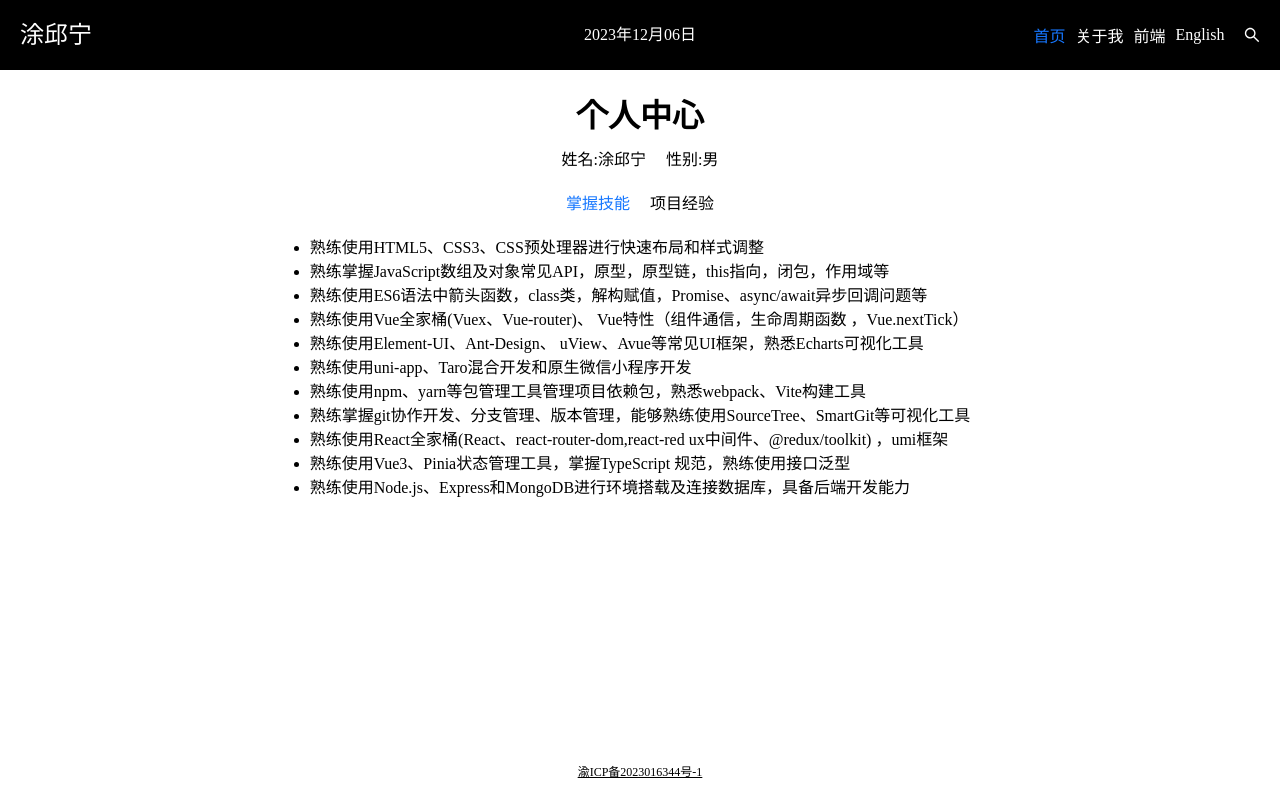
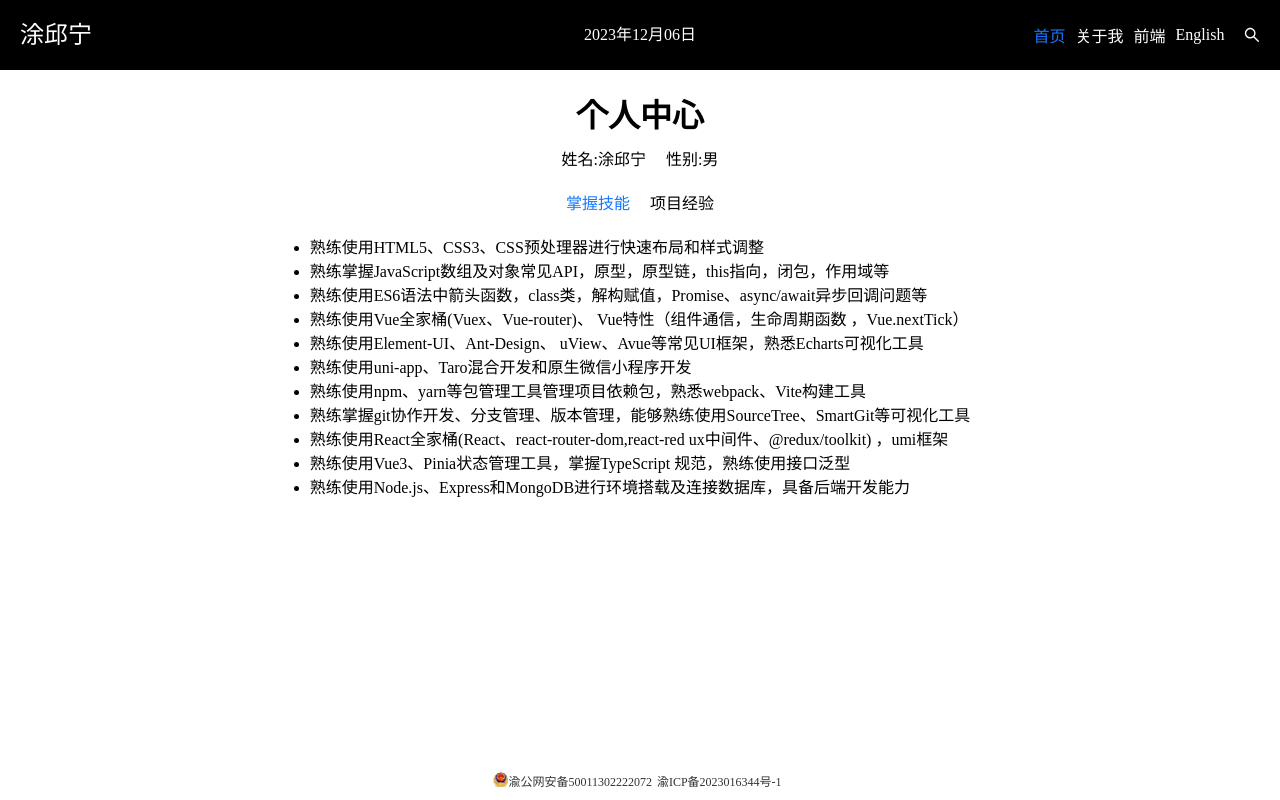
Before and after one commit to tuqiuning/tqn_blog, a React (Vite) app: page /#/home in a window 1280 px wide. Built offline with nearby package versions, Linux system fonts and the light colour scheme.

Commit message:
feat：首页底部添加公网安备号；导航栏hover效果优化

```diff
--- a/src/pages/About/components/index.jsx
+++ b/src/pages/About/components/index.jsx
@@ -1,40 +1,40 @@
-import React, { memo,useState,useRef, useEffect } from 'react';
-import {  Modal,Button,message,Image } from 'antd';
+import React, { memo, useState, useRef, useEffect } from 'react';
+import { Modal, Button, message, Image } from 'antd';
 import { useSelector } from 'react-redux';
 import languageCode from '@/utils/language';
 import qrcode from '@/assets/img/wechat_qrcode.png';
 import { ScaleWrapper } from './style';
 
-export default memo(({type}) => {
-  useEffect(()=>{
+export default memo(({ type }) => {
+  useEffect(() => {
     setModalContent(info.current[type])
-  },[])
+  }, [])
   const [messageApi, contextHolder] = message.useMessage();
-  const [modalContent,setModalContent] = useState('');
+  const [modalContent, setModalContent] = useState('');
   const info = useRef({
-    PHONE:'13101085395',
-    WECHAT:'tu_qiu_ning',
-    EMAIL:'tuqiuning@gmail.com',
-    GITHUB:'https://github.com/tuqiuning'
+    PHONE: '13101085395',
+    WECHAT: 'tu_qiu_ning',
+    EMAIL: 'tuqiuning@gmail.com',
+    GITHUB: 'https://github.com/tuqiuning'
   })
-  const {language} = useSelector((state)=>{
+  const { language } = useSelector((state) => {
     return state.counter
   })
-  const handle = () =>{
-    if(type === 'GITHUB'){
+  const handle = () => {
+    if (type === 'GITHUB') {
       window.open(modalContent)
-    }else if(type === 'WECHAT') {
+    } else if (type === 'WECHAT') {
       const link = document.createElement('a')
       link.href = qrcode;
       link.download = 'qrcode'
       link.click()
       link.remove()
-    }else if(type === 'PHONE'){
+    } else if (type === 'PHONE') {
       const link = document.createElement('a')
       link.href = 'tel:13101085395';
       link.click()
       link.remove()
-    }else {
+    } else {
       const recipient = 'tuqiuning@gmail.com';
       const subject = '关于你的博客的建议';
       const body = '我认为可以改进的地方有：';
@@ -52,6 +52,15 @@ export default memo(({type}) => {
   }
   // 复制文本
   const copyText = () => {
+    // 如何是微信，则是保存二维码
+    if (type === 'WECHAT') {
+      const link = document.createElement('a')
+      link.href = qrcode;
+      link.download = 'qrcode';
+      link.click();
+      link.remove();
+      return;
+    }
     let copyInput = document.createElement('input');//创建input元素
     document.body.appendChild(copyInput);//向页面底部追加输入框
     copyInput.setAttribute('value', modalContent);//添加属性，将url赋值给input元素的value属性
@@ -73,21 +82,21 @@ export default memo(({type}) => {
         </div>
         {
           type === 'WECHAT' ? <Image
-          style={{marginBottom:'20px'}}
+            style={{ marginBottom: '20px' }}
             width={160}
             height={160}
             src={qrcode}
             preview={false}
           /> :
-          <div><span className='content' onClick={()=>{copyText()}}>{modalContent}</span></div>
+            <div><span className='content' onClick={() => { handle() }}>{modalContent}</span></div>
 
         }
       </div>
 
-        <div className='copyBtn' style={{width:'100%',display:'flex',justifyContent:'flex-end',gap:'20px',marginTop:'10px'}}>
+      <div className='copyBtn' style={{ width: '100%', display: 'flex', justifyContent: 'flex-end', gap: '20px', marginTop: '10px' }}>
         {
-              <Button type="primary" onClick={()=>handle()}>
-              { languageCode[`${type === 'GITHUB' ? 'OPENLINK':type === 'PHONE'?'CALL':type === 'EMAIL'?'SENDEMAIL':'SAVE'}`][language] }
+          <Button type="primary" onClick={() => copyText()}>
+            {languageCode[`${type === 'WECHAT' ? 'SAVE' : 'COPY'}`][language]}
           </Button>
         }
       </div>
--- a/src/pages/Home/index.jsx
+++ b/src/pages/Home/index.jsx
@@ -3,7 +3,8 @@ import { useSelector } from 'react-redux';
 import classNames from 'classnames';
 import languageCode from '@/utils/language';
 import Skill from './components/Skill';
-import Project from './components/Project'
+import Project from './components/Project';
+import icon from '@/assets/icon/备案图标.png';
 
 import {HomeContainer} from './style'
 
@@ -41,6 +42,8 @@ export default memo(() => {
         }
       </div>
       <div className='footer'>
+        <img src={icon} alt="" width={15} height={15}/>
+      <a href="https://beian.mps.gov.cn/#/query/webSearch?code=50011302222072\" rel="noreferrer" target="_blank">渝公网安备50011302222072</a>
       <a href="https://beian.miit.gov.cn/" target="_blank">渝ICP备2023016344号-1</a>
       </div>
     </HomeContainer>
--- a/src/pages/Home/style.js
+++ b/src/pages/Home/style.js
@@ -29,16 +29,22 @@ export const HomeContainer = styled.div`
         justify-content:center;
     }
     .footer {
-        position:fixed;
+        position:absolute;
         width:100%;
-        bottom:20px;
+        bottom:10px;
         display:flex;
+        flex-wrap:wrap;
         justify-content:center;
         a {
+            margin-right:5px;
             font-size:12px;
-             /* 去除默认的下划线 text-decoration: none;*/
+             /* 去除默认的下划线 */
+            text-decoration: none;
             outline: none;	/* 去除旧版浏览器的点击后的外虚线框 */
-            color: #000;
+            color: #333;
+            &:hover {
+                text-decoration: underline;
+            }
         }
     }
 `
--- a/src/pages/Index/components/Nav/styled.js
+++ b/src/pages/Index/components/Nav/styled.js
@@ -22,9 +22,17 @@ export const Container =  styled.div`
             white-space:nowrap;
             li {
                 cursor:pointer;
-                &:nth-child(-n+5) {
+                transition:.1s;
+                /* 切换中英文的hover不加颜色效果 */
+                &:nth-child(-n+3) {
                     &:hover {
-                        color:#1677ff
+                        color:#1677ff;
+                    }
+                }
+                /* 处于激活状态的hover不加文字变小效果 */
+                &:not(.active) {
+                    &:hover {
+                        font-size:15px;
                     }
                 }
             }
--- a/src/pages/Index/style.js
+++ b/src/pages/Index/style.js
@@ -3,4 +3,18 @@ import styled from "styled-components";
 export const IndexContainer = styled.div`
     width:100%;
     height:100vh;
+    /*background: linear-gradient(-45deg, #ee7752, #333, #23a6d5, #ff0000)*/
+	background-size: 400% 400%;
+	animation: gradient 5s ease infinite;
+    @keyframes gradient {
+        0% {
+            background-position: 0% 50%;
+        }
+        50% {
+            background-position: 100% 50%;
+        }
+        100% {
+            background-position: 0% 50%;
+        }
+    }
 `
--- a/src/utils/language.js
+++ b/src/utils/language.js
@@ -28,7 +28,7 @@ const WORK = {
 const FRONT = {
     name:{
         "zh-CN": '前端',
-        "en-US": 'Front'
+        "en-US": 'Frontend'
     },
     path:'/web'
 
```
Also changed, not shown: src/pages/Index/components/Nav/index.jsx (+8 -1 lines), src/assets/icon/备案图标.png (added), 1 other file (tests, documents, lock files or other folders). Lines whose indentation alone changed are shown as unchanged.
